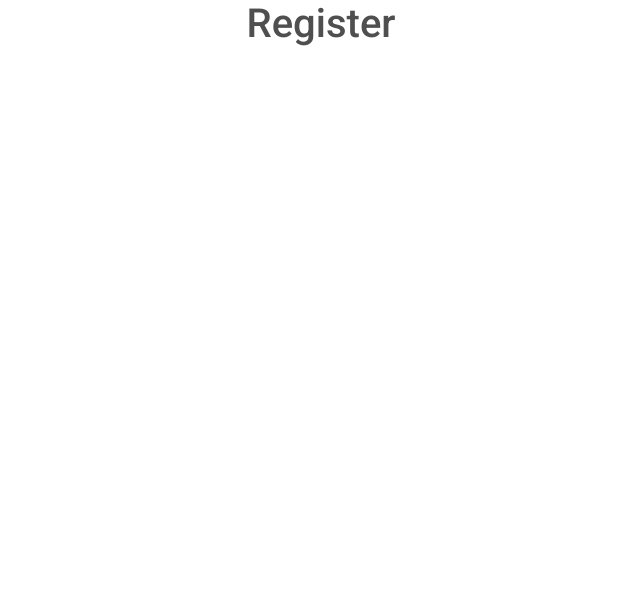
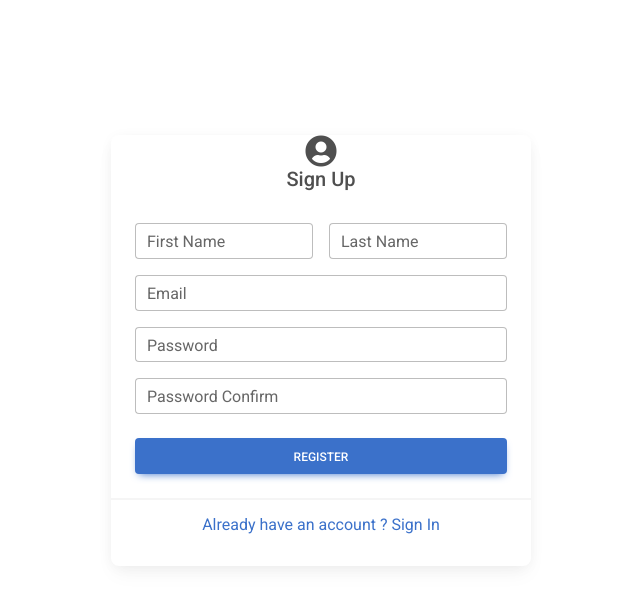
Before and after one commit to Fathir-shishir/love_to_travel_client, a React (Create React App) app: page /register in a window 1280 px wide. Shown: the top 606 px of the page, without its empty margins (319-959 px from the left). Built offline with nearby package versions, Linux system fonts and the light colour scheme.

Commit message:
register form added

```diff
--- a/src/pages/Login.js
+++ b/src/pages/Login.js
@@ -22,10 +22,13 @@
 
 const Login = () => {
     const [formValue, setFormValue] = useState(initialState);
+    const { loading, error } = useSelector((state) => ({ ...state.auth }));
     const { email, password } = formValue;
     const dispatch = useDispatch();
     const navigate = useNavigate();
-
+    useEffect(() => {
+      error && toast.error(error);
+    }, [error]);
     const handleSubmit = (e) => {
         e.preventDefault();
         if (email && password) {
@@ -75,6 +78,14 @@
             </div>
             <div className="col-12">
               <MDBBtn style={{ width: "100%" }} className="mt-2">
+              {loading && (
+                  <MDBSpinner
+                    size="sm"
+                    role="status"
+                    tag="span"
+                    className="me-2"
+                  />
+                )}
                 Login
               </MDBBtn>
             </div>
--- a/src/pages/Register.js
+++ b/src/pages/Register.js
@@ -1,9 +1,146 @@
-import React from 'react';
-import { BrowserRouter, Routes, Route } from "react-router-dom";
+import React, { useState, useEffect } from "react";
+import {
+    MDBCard,
+    MDBCardBody,
+    MDBInput,
+    MDBCardFooter,
+    MDBValidation,
+    MDBBtn,
+    MDBIcon,
+    MDBSpinner,
+  } from "mdb-react-ui-kit";
+  import { Link, useNavigate } from "react-router-dom";
+  import { useDispatch, useSelector } from "react-redux";
+  import {toast} from "react-toastify"
+  import { register } from "../redux/features/authSlice";
+
+
+  const initialState = {
+    firstName: "",
+    lastName: "",
+    email: "",
+    password: "",
+    confirmPassword: "",
+  };
+
+
 const Register = () => {
+    const [formValue, setFormValue] = useState(initialState);
+    const { loading, error } = useSelector((state) => ({ ...state.auth }));
+    const { email, password, firstName, lastName, confirmPassword } = formValue;
+    const dispatch = useDispatch();
+    const navigate = useNavigate();
+    useEffect(() => {
+      error && toast.error(error);
+    }, [error]);
+    const handleSubmit = (e) => {
+        e.preventDefault();
+        if (password !== confirmPassword) {
+            return toast.error("Password should match");
+          }
+          if (email && password && firstName && lastName && confirmPassword) {
+            dispatch(register({ formValue, navigate, toast }));
+          }
+      };
+      const onInputChange = (e) => {
+        let { name, value } = e.target;
+        setFormValue({ ...formValue, [name]: value });
+      };
     return (
-        <div>
-            <h1>Register</h1>
+        <div  style={{
+            margin: "auto",
+            padding: "15px",
+            maxWidth: "450px",
+            alignContent: "center",
+            marginTop: "120px",
+          }}>
+         <MDBCard alignment="center">
+         <MDBIcon fas icon="user-circle" className="fa-2x" />
+         <h5>Sign Up</h5>
+         <MDBCardBody>
+         <MDBValidation onSubmit={handleSubmit} noValidate className="row g-3">
+         <div className="col-md-6">
+              <MDBInput
+                label="First Name"
+                type="text"
+                value={firstName}
+                name="firstName"
+                onChange={onInputChange}
+                required
+                invalid
+                validation="Please provide first name"
+              />
+            </div>
+            <div className="col-md-6">
+              <MDBInput
+                label="Last Name"
+                type="text"
+                value={lastName}
+                name="lastName"
+                onChange={onInputChange}
+                required
+                invalid
+                validation="Please provide last name"
+              />
+            </div>
+            <div className="col-md-12">
+              <MDBInput
+                label="Email"
+                type="email"
+                value={email}
+                name="email"
+                onChange={onInputChange}
+                required
+                invalid
+                validation="Please provide email"
+              />
+            </div>
+            <div className="col-md-12">
+              <MDBInput
+                label="Password"
+                type="password"
+                value={password}
+                name="password"
+                onChange={onInputChange}
+                required
+                invalid
+                validation="Please provide password"
+              />
+            </div>
+            <div className="col-md-12">
+              <MDBInput
+                label="Password Confirm"
+                type="password"
+                value={confirmPassword}
+                name="confirmPassword"
+                onChange={onInputChange}
+                required
+                invalid
+                validation="Please provide confirm password"
+              />
+            </div>
+            <div className="col-12">
+              <MDBBtn style={{ width: "100%" }} className="mt-2">
+                {loading && (
+                  <MDBSpinner
+                    size="sm"
+                    role="status"
+                    tag="span"
+                    className="me-2"
+                  />
+                )}
+                Register
+              </MDBBtn>
+            </div>
+         </MDBValidation>
+         </MDBCardBody>
+         <MDBCardFooter>
+          <Link to="/login">
+            <p>Already have an account ? Sign In</p>
+          </Link>
+        </MDBCardFooter>
+         </MDBCard>
+
         </div>
     );
 };
--- a/src/redux/api.js
+++ b/src/redux/api.js
@@ -1,3 +1,4 @@
 import axios from "axios";
 const API = axios.create({ baseURL: "http://localhost:5000" });
 export const signIn = (formData) => API.post("/users/signin", formData);
+export const signUp = (formData) => API.post("/users/signup", formData);
--- a/src/redux/features/authSlice.js
+++ b/src/redux/features/authSlice.js
@@ -7,6 +7,19 @@
       try {
         const response = await api.signIn(formValue);
         toast.success("Login Successfully");
+        navigate("/");
+        return response.data;
+      } catch (err) {
+        return rejectWithValue(err.response.data);
+      }
+    }
+  );
+  export const register = createAsyncThunk(
+    "auth/register",
+    async ({ formValue, navigate, toast }, { rejectWithValue }) => {
+      try {
+        const response = await api.signUp(formValue);
+        toast.success("Register Successfully");
         navigate("/");
         return response.data;
       } catch (err) {
@@ -33,6 +46,18 @@
             state.loading = false;
             state.error = action.payload.message;
           },
+          [register.pending]: (state, action) => {
+            state.loading = true;
+          },
+          [register.fulfilled]: (state, action) => {
+            state.loading = false;
+            localStorage.setItem("profile", JSON.stringify({ ...action.payload }));
+            state.user = action.payload;
+          },
+          [register.rejected]: (state, action) => {
+            state.loading = false;
+            state.error = action.payload.message;
+          },
     }
 
 })
```
